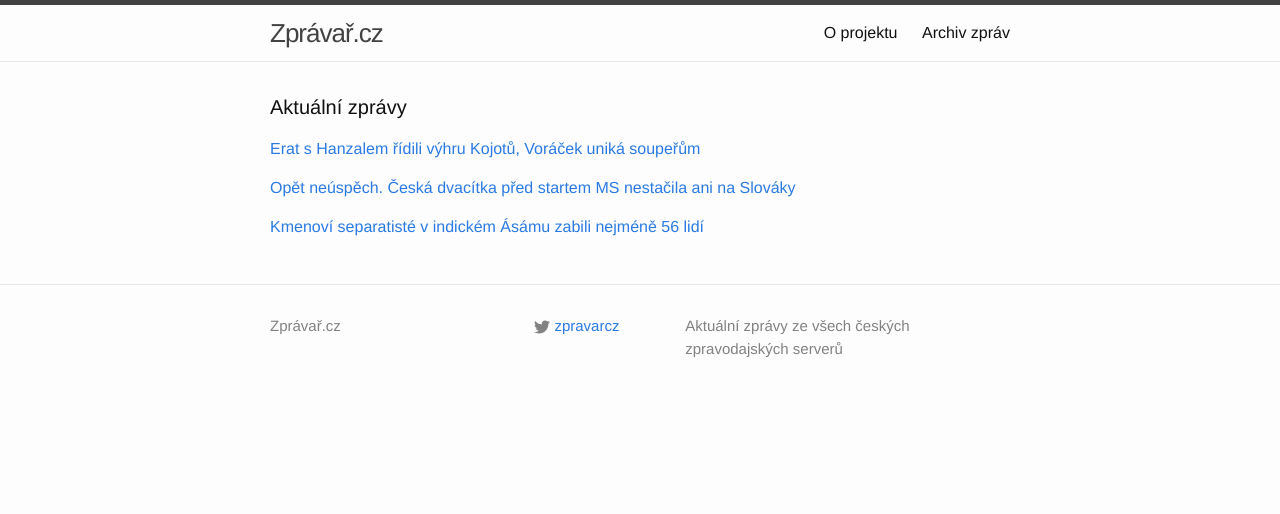
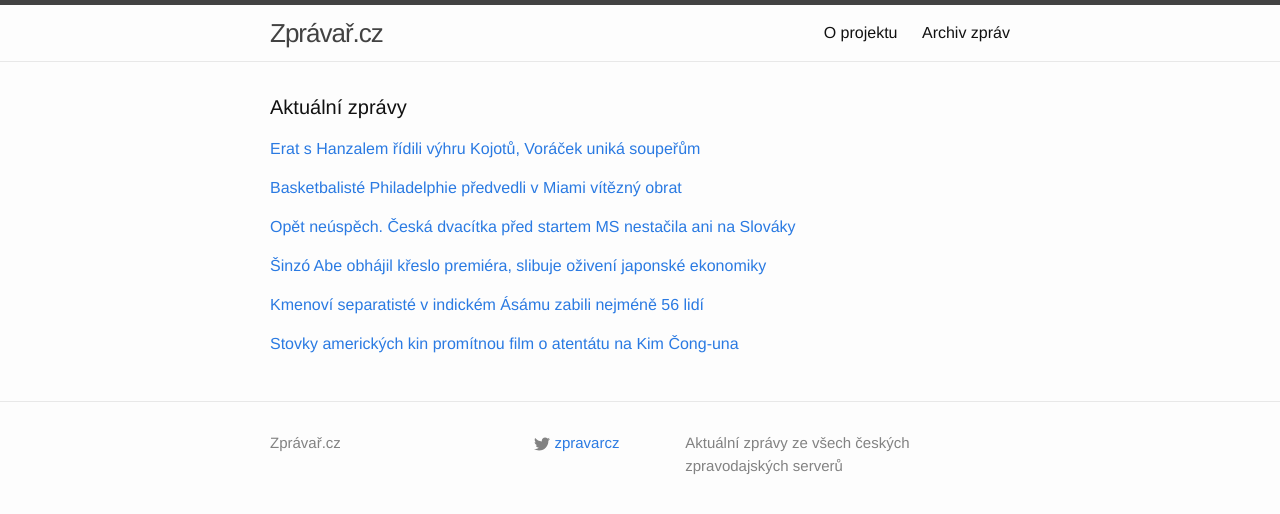
Before and after one commit to adliska/zpravar, a Jekyll site: the page built from index.html, in a window 1280 px wide. Shown: the top 514 px of the page. Built offline with Jekyll 4.4.1, drawn with Linux system fonts in a browser that asks for light colours.

Commit message:
zpravar news update

```diff
--- a/index.html
+++ b/index.html
@@ -14,18 +14,39 @@ layout: default
 <li><a href=http://hokej.idnes.cz/skvely-voracek-byl-u-dvou-golu-dev-/nhl.aspx?c=A141224_073346_nhl_Mkr>Skvělý Voráček byl u dvou gólů, Palát a Hanzal přihráli dokonce na tři - hokej.idnes.cz</a></li>
 <li><a href=http://www.tyden.cz/rubriky/sport/hokej/nhl/erat-s-hanzalem-radili-v-edmontonu-arizone-zaridili-vyhru_328268.html>Erat s Hanzalem řádili v Edmontonu. Arizoně zařídili výhru - www.tyden.cz</a></li>
 </ul>
-</div><p><a href="javascript:;" onclick="toggle_visibility('zpravy1')">Opět neúspěch. Česká dvacítka před startem MS nestačila ani na Slováky</a></p>
+</div><p><a href="javascript:;" onclick="toggle_visibility('zpravy1')">Basketbalisté Philadelphie předvedli v Miami vítězný obrat</a></p>
 <div id="zpravy1" style="display:none">
+<ul>
+<li><a href=http://www.sportovninoviny.cz/zpravy/basketbaliste-philadelphie-predvedli-v-miami-vitezny-obrat/1162189>Basketbalisté Philadelphie předvedli v Miami vítězný obrat - www.sportovninoviny.cz</a></li>
+<li><a href=http://www.denik.cz/ostatni_sport/to-byl-obrat-philadelphia-zaskocila-miami-wayde-horsi-uz-to-byt-nemohlo-20141224.html>To byl obrat: Philadelphia zaskočila Miami. Wayde: Horší už to být nemohlo - www.denik.cz</a></li>
+<li><a href=http://sport.aktualne.cz/nejhorsi-tym-nba-sokoval-miami-velkym-obratem/r~b3e3d7248b4111e4bdad0025900fea04/>Nejhorší tým NBA šokoval Miami velkým obratem - sport.aktualne.cz</a></li>
+</ul>
+</div><p><a href="javascript:;" onclick="toggle_visibility('zpravy2')">Opět neúspěch. Česká dvacítka před startem MS nestačila ani na Slováky</a></p>
+<div id="zpravy2" style="display:none">
 <ul>
 <li><a href=http://www.denik.cz/hokej/opet-neuspech-ceska-dvacitka-pred-startem-ms-nestacila-ani-na-slovaky-20141224.html>Opět neúspěch. Česká dvacítka před startem MS nestačila ani na Slováky - www.denik.cz</a></li>
 <li><a href=http://hokej.idnes.cz/cesti-hokejiste-do-20-let-prohrali-se-slovenskem-frv-/reprezentace.aspx?c=A141224_083654_reprezentace_ot>Mladí hokejisté dali Slovensku jediný gól a generálku prohráli - hokej.idnes.cz</a></li>
 <li><a href=http://sport.aktualne.cz/spatna-generalka-dvacitka-prohrala-v-kanade-se-slovaky/r~64b0032a8b3d11e4b98c002590604f2e/>Špatná generálka. Dvacítka prohrála v Kanadě se Slováky - sport.aktualne.cz</a></li>
 </ul>
-</div><p><a href="javascript:;" onclick="toggle_visibility('zpravy2')">Kmenoví separatisté v indickém Ásámu zabili nejméně 56 lidí</a></p>
-<div id="zpravy2" style="display:none">
+</div><p><a href="javascript:;" onclick="toggle_visibility('zpravy3')">Šinzó Abe obhájil křeslo premiéra, slibuje oživení japonské ekonomiky</a></p>
+<div id="zpravy3" style="display:none">
+<ul>
+<li><a href=http://www.ceskatelevize.cz/ct24/svet/296370-sinzo-abe-obhajil-kreslo-premiera-slibuje-oziveni-japonske-ekonomiky/>Šinzó Abe obhájil křeslo premiéra, slibuje oživení japonské ekonomiky - www.ceskatelevize.cz</a></li>
+<li><a href=http://zpravy.e15.cz/zahranicni/politika/abe-je-znovu-premierem-japonsko-zprovozni-jaderne-elektrarny-slibuje-1148546>Abe je znovu premiérem. Japonsko zprovozní jaderné elektrárny, slibuje - zpravy.e15.cz</a></li>
+<li><a href=http://www.ceskenoviny.cz/zpravy/zpravy/japonsky-parlament-zvolil-po-vyhranych-volbach-abeho-premierem/1162178>Japonský parlament zvolil po vyhraných volbách Abeho premiérem - www.ceskenoviny.cz</a></li>
+</ul>
+</div><p><a href="javascript:;" onclick="toggle_visibility('zpravy4')">Kmenoví separatisté v indickém Ásámu zabili nejméně 56 lidí</a></p>
+<div id="zpravy4" style="display:none">
 <ul>
 <li><a href=http://www.rozhlas.cz/_zprava/kmenovi-separatiste-v-indickem-asamu-zabili-nejmene-56-lidi--1436523>Kmenoví separatisté v indickém Ásámu zabili nejméně 56 lidí - www.rozhlas.cz</a></li>
 <li><a href=http://www.novinky.cz/zahranicni/svet/357182-kmenovi-separatiste-v-indickem-asamu-zabili-nejmene-56-lidi.html>Kmenoví separatisté v indickém Ásámu zabili nejméně 56 lidí  - www.novinky.cz</a></li>
 <li><a href=http://www.ceskenoviny.cz/zpravy/zpravy/kmenovi-separatiste-v-indickem-asamu-zabili-nejmene-56-lidi/1162176>Kmenoví separatisté v indickém Ásámu zabili nejméně 56 lidí - www.ceskenoviny.cz</a></li>
 </ul>
+</div><p><a href="javascript:;" onclick="toggle_visibility('zpravy5')">Stovky amerických kin promítnou film o atentátu na Kim Čong-una</a></p>
+<div id="zpravy5" style="display:none">
+<ul>
+<li><a href=http://zahranicni.ihned.cz/amerika-usa/c1-63297560-interview-kim-cong-un-kldr-komunisticka-korea-severni-film-atentat>Stovky amerických kin promítnou film o atentátu na Kim Čong-una - zahranicni.ihned.cz</a></li>
+<li><a href=http://www.ceskenoviny.cz/zpravy/zpravy/parodii-na-severokorejskeho-vudce-promitne-na-200-americkych-kin/1162170>Parodii na severokorejského vůdce promítne na 200 amerických kin - www.ceskenoviny.cz</a></li>
+<li><a href=http://art.ihned.cz/film-a-televize/c1-63297360-the-interview-film-kina>Komedii o atentátu na lídra KLDR uvede přes 200 amerických kin - art.ihned.cz</a></li>
+</ul>
 </div></div>
```
